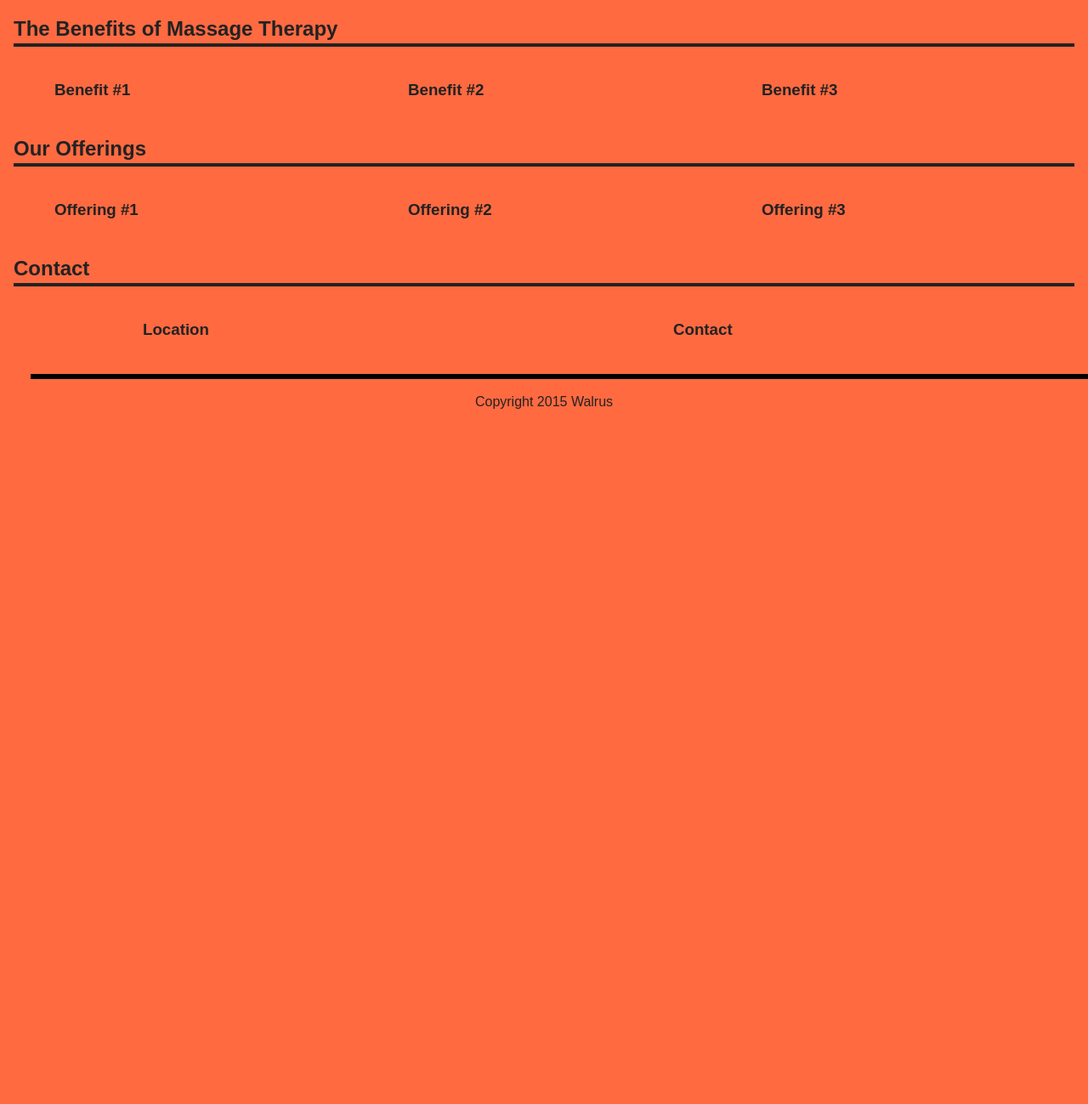
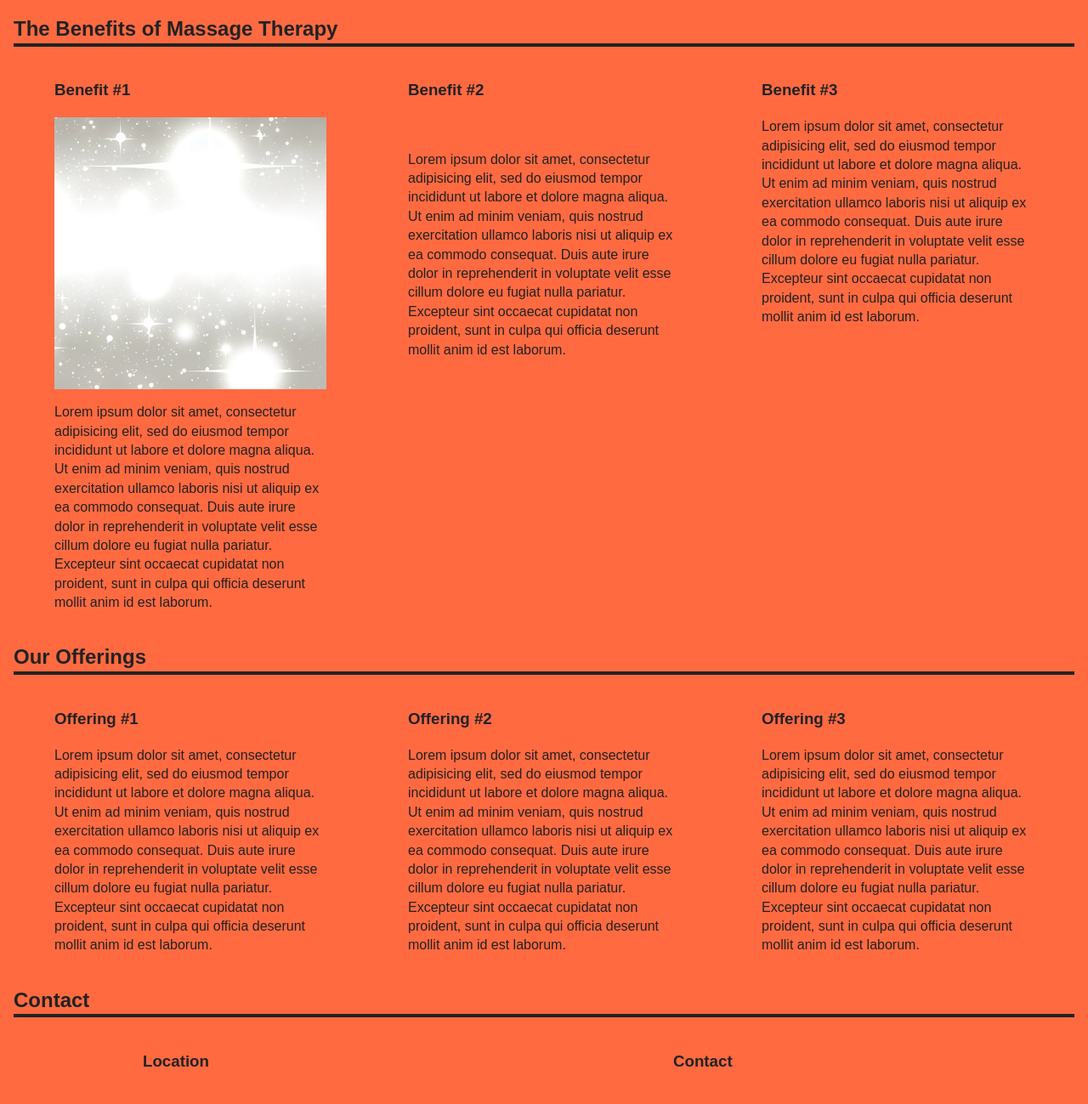
Before and after one commit to puntins/Walrus, a plain HTML site: page index.html in a window 1280 px wide. Shown: the part 561-1860 px from the top of the page at 85% size. Before the commit the page ends 1062 px from the top, so only its background shows below. Drawn offline with nearby package versions, Linux system fonts and the light colour scheme; some packages are replaced by stand-ins of ours.

Commit message:
michelles changes

```diff
--- a/css/main.css
+++ b/css/main.css
@@ -143,7 +143,9 @@ h2{
   border-bottom: solid 0.25rem;
 }
 
-
+img {
+  width: 100%;
+}
 
 
 /* ==========================================================================
--- a/index.html
+++ b/index.html
@@ -77,20 +77,22 @@
             <div class="flexcontainer">
               <article class="">
                 <h3>Benefit #1</h3>
+                <img src="img/Benefit1.jpg">
                 <p>
-
+                  Lorem ipsum dolor sit amet, consectetur adipisicing elit, sed do eiusmod tempor incididunt ut labore et dolore magna aliqua. Ut enim ad minim veniam, quis nostrud exercitation ullamco laboris nisi ut aliquip ex ea commodo consequat. Duis aute irure dolor in reprehenderit in voluptate velit esse cillum dolore eu fugiat nulla pariatur. Excepteur sint occaecat cupidatat non proident, sunt in culpa qui officia deserunt mollit anim id est laborum.
                 </p>
               </article>
               <article class="">
                 <h3>Benefit #2</h3>
+                <img src="">
                 <p>
-
+                  Lorem ipsum dolor sit amet, consectetur adipisicing elit, sed do eiusmod tempor incididunt ut labore et dolore magna aliqua. Ut enim ad minim veniam, quis nostrud exercitation ullamco laboris nisi ut aliquip ex ea commodo consequat. Duis aute irure dolor in reprehenderit in voluptate velit esse cillum dolore eu fugiat nulla pariatur. Excepteur sint occaecat cupidatat non proident, sunt in culpa qui officia deserunt mollit anim id est laborum.
                 </p>
               </article>
               <article class="">
                 <h3>Benefit #3</h3>
                 <p>
-
+                  Lorem ipsum dolor sit amet, consectetur adipisicing elit, sed do eiusmod tempor incididunt ut labore et dolore magna aliqua. Ut enim ad minim veniam, quis nostrud exercitation ullamco laboris nisi ut aliquip ex ea commodo consequat. Duis aute irure dolor in reprehenderit in voluptate velit esse cillum dolore eu fugiat nulla pariatur. Excepteur sint occaecat cupidatat non proident, sunt in culpa qui officia deserunt mollit anim id est laborum.
                 </p>
               </article>
             </div>
@@ -101,19 +103,19 @@
               <article class="">
                 <h3>Offering #1</h3>
                 <p>
-
+                  Lorem ipsum dolor sit amet, consectetur adipisicing elit, sed do eiusmod tempor incididunt ut labore et dolore magna aliqua. Ut enim ad minim veniam, quis nostrud exercitation ullamco laboris nisi ut aliquip ex ea commodo consequat. Duis aute irure dolor in reprehenderit in voluptate velit esse cillum dolore eu fugiat nulla pariatur. Excepteur sint occaecat cupidatat non proident, sunt in culpa qui officia deserunt mollit anim id est laborum.
                 </p>
               </article>
               <article class="">
                 <h3>Offering #2</h3>
                 <p>
-
+                  Lorem ipsum dolor sit amet, consectetur adipisicing elit, sed do eiusmod tempor incididunt ut labore et dolore magna aliqua. Ut enim ad minim veniam, quis nostrud exercitation ullamco laboris nisi ut aliquip ex ea commodo consequat. Duis aute irure dolor in reprehenderit in voluptate velit esse cillum dolore eu fugiat nulla pariatur. Excepteur sint occaecat cupidatat non proident, sunt in culpa qui officia deserunt mollit anim id est laborum.
                 </p>
               </article>
               <article class="">
                 <h3>Offering #3</h3>
                 <p>
-
+                  Lorem ipsum dolor sit amet, consectetur adipisicing elit, sed do eiusmod tempor incididunt ut labore et dolore magna aliqua. Ut enim ad minim veniam, quis nostrud exercitation ullamco laboris nisi ut aliquip ex ea commodo consequat. Duis aute irure dolor in reprehenderit in voluptate velit esse cillum dolore eu fugiat nulla pariatur. Excepteur sint occaecat cupidatat non proident, sunt in culpa qui officia deserunt mollit anim id est laborum.
                 </p>
               </article>
             </div>
```
Also changed, not shown: img/Benefit1.jpg (added).
